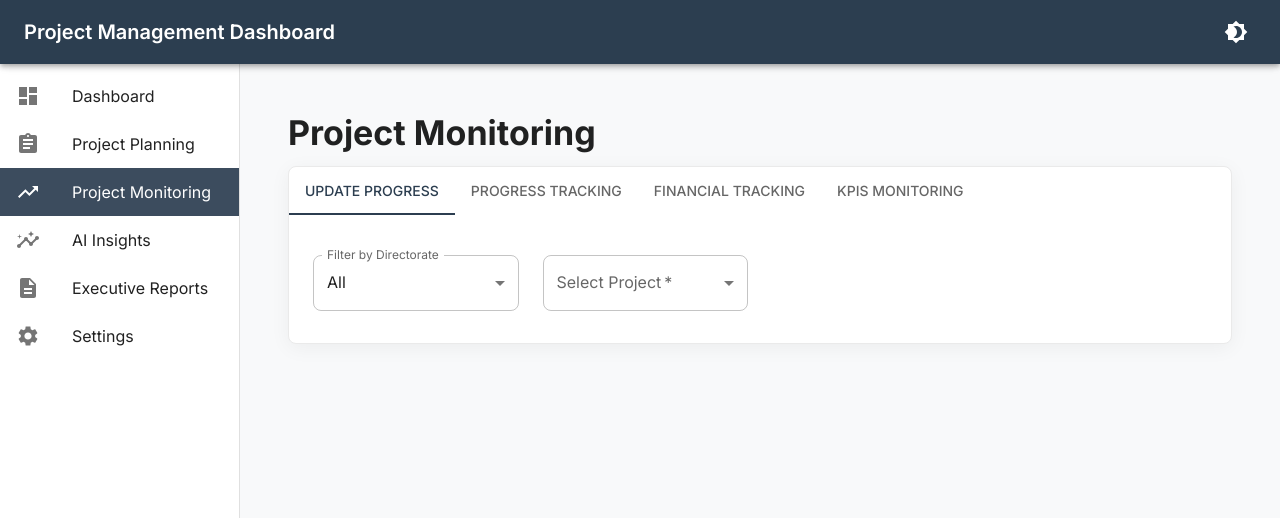
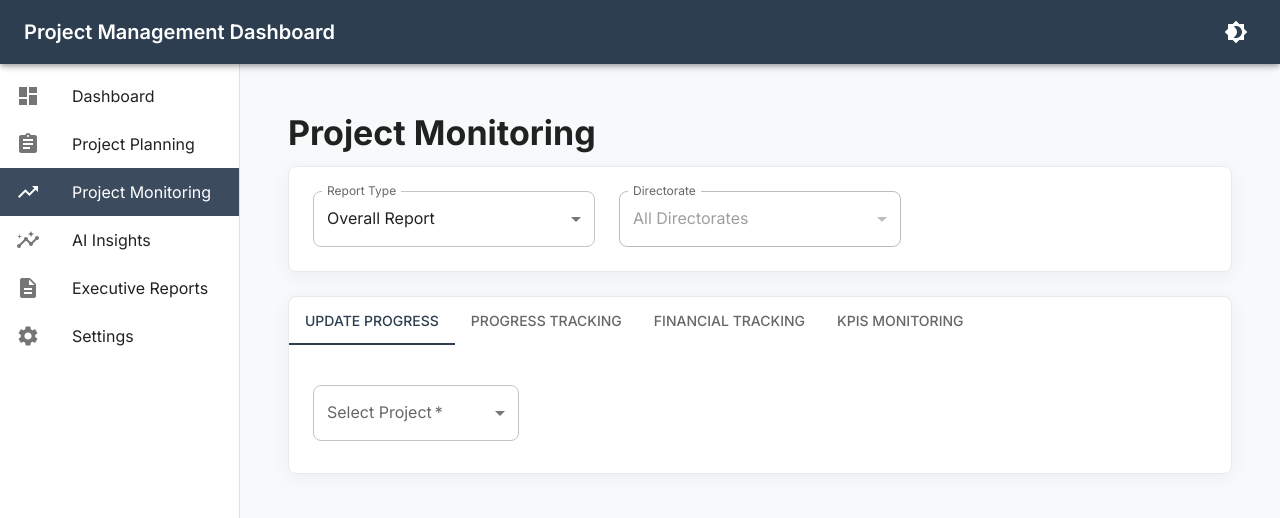
Before and after one commit to talhanust/Project_Management_Dashboard, a React (Create React App) app: page /monitoring in a window 1280 px wide. Shown: the top 518 px of the page. Built offline with nearby package versions, Linux system fonts and the light colour scheme.

Commit message:
Update ProjectMonitoring.js

```diff
--- a/src/components/ProjectMonitoring.js
+++ b/src/components/ProjectMonitoring.js
@@ -38,8 +38,11 @@ function TabPanel(props) {
 
 const ProjectMonitoring = () => {
   const [tabValue, setTabValue] = useState(0);
-  const { projects, updateProject, addProgress, addExpenditure, formatCurrency, calculateProjectKPIs, setFilters, filters } = useApp();
+  const { projects, updateProject, addProgress, addExpenditure, formatCurrency, calculateProjectKPIs } = useApp();
   const [selectedProjectId, setSelectedProjectId] = useState('');
+  const [reportType, setReportType] = useState('overall');
+  const [directorate, setDirectorate] = useState('All');
+  const [filteredProjects, setFilteredProjects] = useState(projects);
   const [progressData, setProgressData] = useState({
     previousMonth: {
       actualWorkDone: '',
@@ -56,15 +59,14 @@ const ProjectMonitoring = () => {
     expenditures: {}
   });
 
-  const [filteredProjects, setFilteredProjects] = useState(projects);
-
   useEffect(() => {
-    if (filters.directorate === 'All') {
+    // Filter projects based on directorate selection
+    if (directorate === 'All') {
       setFilteredProjects(projects);
     } else {
-      setFilteredProjects(projects.filter(p => p.directorate === filters.directorate));
+      setFilteredProjects(projects.filter(p => p.directorate === directorate));
     }
-  }, [filters.directorate, projects]);
+  }, [directorate, projects]);
 
   useEffect(() => {
     // Load saved progress data if available
@@ -173,11 +175,19 @@ const ProjectMonitoring = () => {
     });
   };
 
-  const handleDirectorateFilterChange = (value) => {
-    setFilters(prev => ({
-      ...prev,
-      directorate: value
-    }));
+  const handleReportTypeChange = (e) => {
+    const newReportType = e.target.value;
+    setReportType(newReportType);
+
+    // Reset selections when changing report type
+    if (newReportType === 'overall') {
+      setDirectorate('All');
+    }
+  };
+
+  const handleDirectorateChange = (e) => {
+    const newDirectorate = e.target.value;
+    setDirectorate(newDirectorate);
   };
 
   const expenditureHeads = [
@@ -209,6 +219,44 @@ const ProjectMonitoring = () => {
         Project Monitoring
       </Typography>
 
+      {/* Add the filter controls from ExecutiveReports */}
+      <Card elevation={2} sx={{ p: 3, mb: 3 }}>
+        <Grid container spacing={3}>
+          <Grid item xs={12} md={4}>
+            <FormControl fullWidth>
+              <InputLabel>Report Type</InputLabel>
+              <Select
+                value={reportType}
+                label="Report Type"
+                onChange={handleReportTypeChange}
+              >
+                <MenuItem value="overall">Overall Report</MenuItem>
+                <MenuItem value="directorate">Directorate Report</MenuItem>
+              </Select>
+            </FormControl>
+          </Grid>
+
+          <Grid item xs={12} md={4}>
+            <FormControl fullWidth>
+              <InputLabel>Directorate</InputLabel>
+              <Select
+                value={directorate}
+                label="Directorate"
+                onChange={handleDirectorateChange}
+                disabled={reportType === 'overall'}
+              >
+                <MenuItem value="All">All Directorates</MenuItem>
+                <MenuItem value="North">North</MenuItem>
+                <MenuItem value="Centre">Centre</MenuItem>
+                <MenuItem value="KPK">KPK</MenuItem>
+                <MenuItem value="Baluchistan">Baluchistan</MenuItem>
+                <MenuItem value="Sindh">Sindh</MenuItem>
+              </Select>
+            </FormControl>
+          </Grid>
+        </Grid>
+      </Card>
+
       <Card elevation={2}>
         <Tabs value={tabValue} onChange={handleTabChange} aria-label="project monitoring tabs">
           <Tab label="Update Progress" />
@@ -219,23 +267,6 @@ const ProjectMonitoring = () => {
 
         <TabPanel value={tabValue} index={0}>
           <Grid container spacing={3}>
-            <Grid item xs={12} md={3}>
-              <FormControl fullWidth margin="normal">
-                <InputLabel>Filter by Directorate</InputLabel>
-                <Select
-                  value={filters.directorate}
-                  label="Filter by Directorate"
-                  onChange={(e) => handleDirectorateFilterChange(e.target.value)}
-                >
-                  <MenuItem value="All">All</MenuItem>
-                  <MenuItem value="North">North</MenuItem>
-                  <MenuItem value="Centre">Centre</MenuItem>
-                  <MenuItem value="KPK">KPK</MenuItem>
-                  <MenuItem value="Baluchistan">Baluchistan</MenuItem>
-                  <MenuItem value="Sindh">Sindh</MenuItem>
-                </Select>
-              </FormControl>
-            </Grid>
             <Grid item xs={12} md={3}>
               <FormControl fullWidth margin="normal" required>
                 <InputLabel>Select Project</InputLabel>
@@ -393,26 +424,6 @@ const ProjectMonitoring = () => {
         </TabPanel>
 
         <TabPanel value={tabValue} index={1}>
-          <Grid container spacing={3}>
-            <Grid item xs={12} md={3}>
-              <FormControl fullWidth margin="normal">
-                <InputLabel>Filter by Directorate</InputLabel>
-                <Select
-                  value={filters.directorate}
-                  label="Filter by Directorate"
-                  onChange={(e) => handleDirectorateFilterChange(e.target.value)}
-                >
-                  <MenuItem value="All">All</MenuItem>
-                  <MenuItem value="North">North</MenuItem>
-                  <MenuItem value="Centre">Centre</MenuItem>
-                  <MenuItem value="KPK">KPK</MenuItem>
-                  <MenuItem value="Baluchistan">Baluchistan</MenuItem>
-                  <MenuItem value="Sindh">Sindh</MenuItem>
-                </Select>
-              </FormControl>
-            </Grid>
-          </Grid>
-
           <Typography variant="h6" gutterBottom sx={{ mt: 3 }}>
             Progress Tracking
           </Typography>
@@ -497,26 +508,6 @@ const ProjectMonitoring = () => {
         </TabPanel>
 
         <TabPanel value={tabValue} index={2}>
-          <Grid container spacing={3}>
-            <Grid item xs={12} md={3}>
-              <FormControl fullWidth margin="normal">
-                <InputLabel>Filter by Directorate</InputLabel>
-                <Select
-                  value={filters.directorate}
-                  label="Filter by Directorate"
-                  onChange={(e) => handleDirectorateFilterChange(e.target.value)}
-                >
-                  <MenuItem value="All">All</MenuItem>
-                  <MenuItem value="North">North</MenuItem>
-                  <MenuItem value="Centre">Centre</MenuItem>
-                  <MenuItem value="KPK">KPK</MenuItem>
-                  <MenuItem value="Baluchistan">Baluchistan</MenuItem>
-                  <MenuItem value="Sindh">Sindh</MenuItem>
-                </Select>
-              </FormControl>
-            </Grid>
-          </Grid>
-
           <Typography variant="h6" gutterBottom sx={{ mt: 3 }}>
             Financial Tracking - Section 1
           </Typography>
@@ -635,26 +626,6 @@ const ProjectMonitoring = () => {
         </TabPanel>
 
         <TabPanel value={tabValue} index={3}>
-          <Grid container spacing={3}>
-            <Grid item xs={12} md={3}>
-              <FormControl fullWidth margin="normal">
-                <InputLabel>Filter by Directorate</InputLabel>
-                <Select
-                  value={filters.directorate}
-                  label="Filter by Directorate"
-                  onChange={(e) => handleDirectorateFilterChange(e.target.value)}
-                >
-                  <MenuItem value="All">All</MenuItem>
-                  <MenuItem value="North">North</MenuItem>
-                  <MenuItem value="Centre">Centre</MenuItem>
-                  <MenuItem value="KPK">KPK</MenuItem>
-                  <MenuItem value="Baluchistan">Baluchistan</MenuItem>
-                  <MenuItem value="Sindh">Sindh</MenuItem>
-                </Select>
-              </FormControl>
-            </Grid>
-          </Grid>
-
           <Typography variant="h6" gutterBottom sx={{ mt: 3 }}>
             KPIs Monitoring
           </Typography>
```
